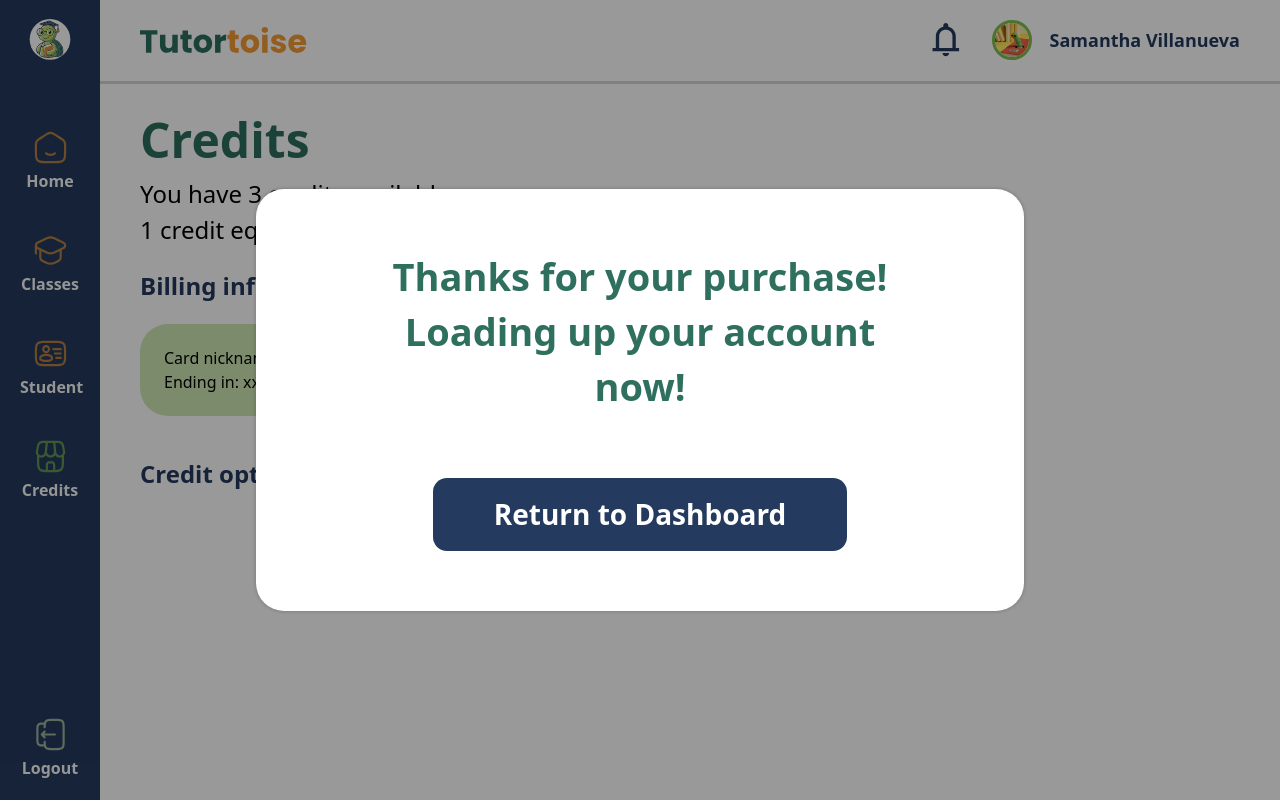
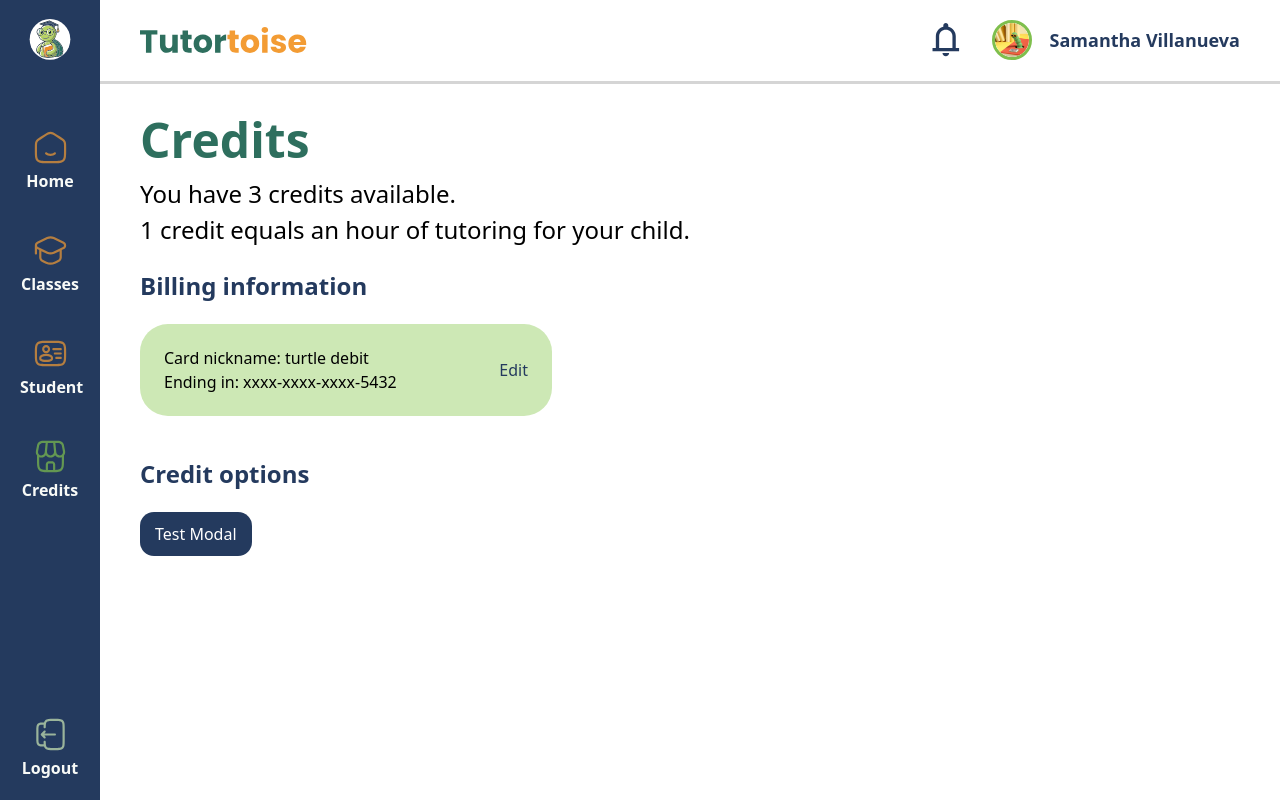
Before and after one commit to DSD-Cohort-Spring-2026-Tutor-Manager/front-end, a Next.js app: page /credits in a window 1280 px wide. Built offline with nearby package versions, Linux system fonts and the light colour scheme.

Commit message:
Setup useState hook with Modal in credits. Add global button styles

```diff
--- a/app/(dashboard)/credits/page.tsx
+++ b/app/(dashboard)/credits/page.tsx
@@ -3,8 +3,23 @@
 import Modal from '@/app/_components/Modal/Modal';
 import './credits.css';
 import CreditOpts from '@/app/_components/CreditOpts/CreditOpts';
+import { useRouter } from 'next/navigation';
+import { useState } from 'react';
+function page() {
+  const router = useRouter();
+  const [isOpen, setIsOpen] = useState(false);
+  // const { isOpen, setIsOpen } = useContext(ModalContext);
 
-function page() {
+  const modalDetails = {
+    text: 'Thanks for your purchase! Loading up your account now!',
+    buttons: [
+      {
+        text: 'Return to Dashboard',
+        onClick: () => router.push('/')
+      }
+    ]
+  };
+
   return (
     <div className='credits'>
       <header className='credits__header'>
@@ -29,13 +44,15 @@ function page() {
         </div>
       </section>
       <CreditOpts />
-      <Modal
-        text="Thanks for your purchase! Loading up your account now!"
-        buttons={[{
-          text: "Return to Dashboard",
-          onClick: () => alert('Modal button clicked.')
-        }]}
-        />
+
+      <button onClick={() => setIsOpen(true)}>Test Modal</button>
+      { isOpen ?
+        <Modal
+          text={modalDetails.text}
+          buttons={modalDetails.buttons}
+        />: undefined
+      }
+
     </div>
   );
 }
--- a/app/_components/Modal/Modal.tsx
+++ b/app/_components/Modal/Modal.tsx
@@ -1,5 +1,6 @@
-import React from 'react'
+import React, { useContext } from 'react'
 import './Modal.css'
+import { ModalContext } from './ModalContext'
 
 type ModalType = 'confirm'
 
@@ -17,7 +18,9 @@ const Modal = ({
     text: string,
     buttons: ModalButton[]
 }) => {
+    const { isOpen, setIsOpen } = useContext(ModalContext);
   return (
+    // isOpen ?
         <div className="modal">
             <div className='modal-content'>
                 <p className="modal-text">
@@ -36,6 +39,8 @@ const Modal = ({
                 </div>
             </div>
         </div>
+        // :
+        // undefined
   )
 }
 
--- /dev/null
+++ b/app/_components/Modal/ModalContext.tsx
@@ -0,0 +1,12 @@
+'use client'
+
+import { createContext } from "react";
+
+type ModalContextData = {
+    isOpen: boolean,
+    setIsOpen: (value: boolean) => void
+};
+
+export const ModalContext = createContext(
+    {isOpen: false} as ModalContextData
+);
--- a/app/globals.css
+++ b/app/globals.css
@@ -23,3 +23,21 @@ body {
 .shell__body {
   width: 100vw;
 }
+
+/* Global Convenience Styles */
+
+button {
+  padding: 10px 15px;
+  border-radius: 14px;
+  background-color: #243a5e;
+  color: #fff;
+}
+
+button:hover {
+  cursor: pointer;
+}
+
+button:active {
+  box-shadow: 0 3px #7a7979;
+  transform: translateY(2px);
+}
--- a/app/layout.tsx
+++ b/app/layout.tsx
@@ -2,6 +2,7 @@ import type { Metadata } from 'next';
 import './globals.css';
 import SideNav from './_components/SideNav/SideNav';
 import TopNav from './_components/TopNav/TopNav';
+import { ModalContext } from './_components/Modal/ModalContext';
 
 export const metadata: Metadata = {
   title: 'Tutortoise',
```
Lines whose indentation alone changed are shown as unchanged.
